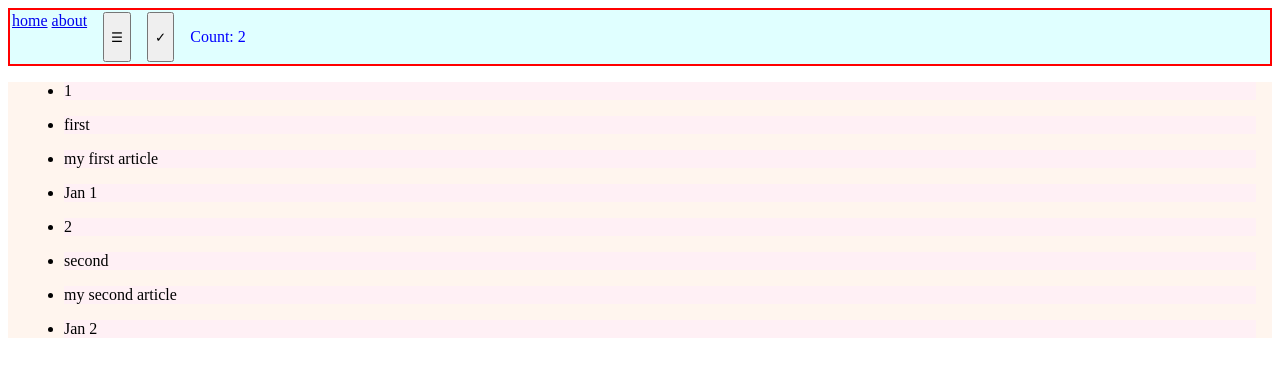
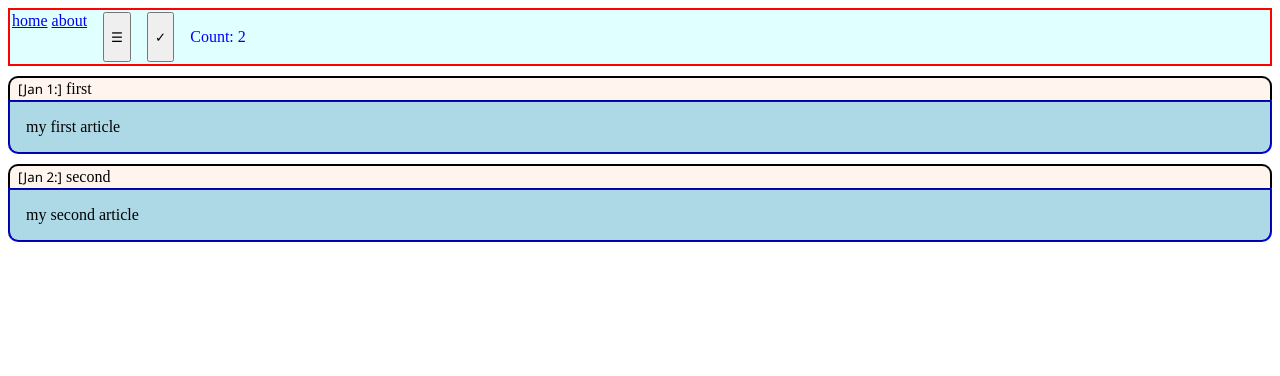
Before and after one commit to agoldhammer/actufe, a SvelteKit app: page / in a window 1280 px wide. Shown: the top 376 px of the page. Built offline with nearby package versions, Linux system fonts and the light colour scheme.

Commit message:
changed styles in ActuContent

```diff
--- a/src/Components/ActuContent.svelte
+++ b/src/Components/ActuContent.svelte
@@ -1,31 +1,58 @@
 <script lang=ts>
-    export let articles
+    interface Articles {
+        id: string
+        title: string
+        summary: string
+        pubdate: string
+    }
+
+    export let articles: Articles[]
 </script>
 
 <div class="content">
+    {#each articles as article}
+         <!-- content here -->
 
-    <ul>
-        {#each articles as article}
-        <li>{article.id}</li>
-        <li>{article.title}</li>
-        <li>{article.summary}</li>
-        <li>{article.pubdate}</li>
-        {/each}
-    </ul>
+    <div class="card">
+        <div class="cardhdr">
+            <span class="pubdate">[{article.pubdate}:]</span>
+            <span>{article.title}</span>
+        </div>
+        <div class="cardbody">
+            <p>{article.summary}</p>
 
-    <!-- <ul>
-        <li>First</li>
-        <li>Second</li>
-        <li>Third</li>
-    </ul> -->
+        </div>
+
+    </div>
+    {/each}
+
 </div>
 
 <style>
-    .content {
+    .cardhdr {
+        padding: 2px;
+        padding-left: 8px;
+        margin-top: 10px;
+        border-top: solid 2px black;
+        border-left: solid 2px black;
+        border-right: solid 2px black;
+        border-top-left-radius: 10px;
+        border-top-right-radius: 10px;
         background-color: seashell;
     }
-    li {
-        background-color: lavenderblush;
-        margin: 1em;
+
+    .cardbody {
+        padding-left: 16px;
+        border: solid 2px blue;
+        border-style: groove;
+        border-bottom-left-radius: 10px;
+        border-bottom-right-radius: 10px;
+        background-color: lightblue;
+        /* border-top-style: none; */
+    }
+
+    .pubdate {
+        font-size: smaller;
+        font-family: 'Segoe UI', Tahoma, Geneva, Verdana, sans-serif;
     }
 </style>
```
